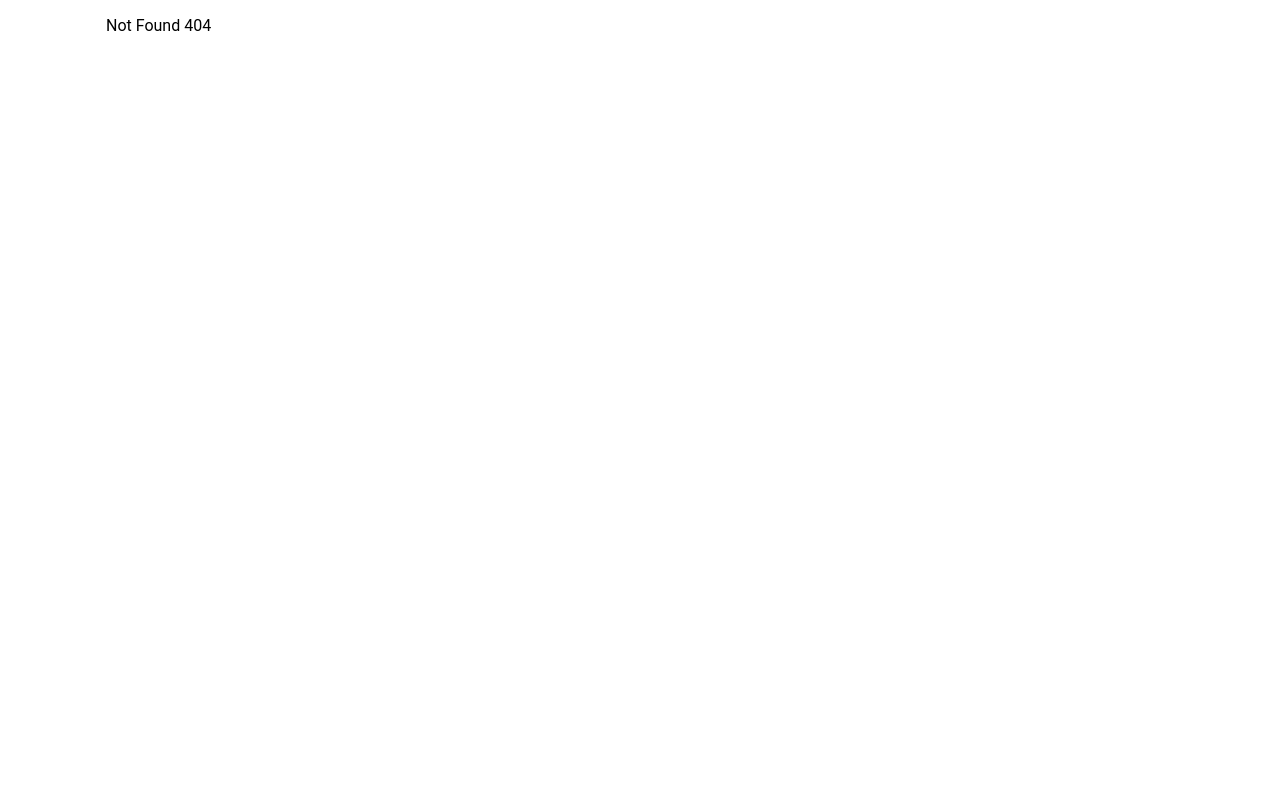
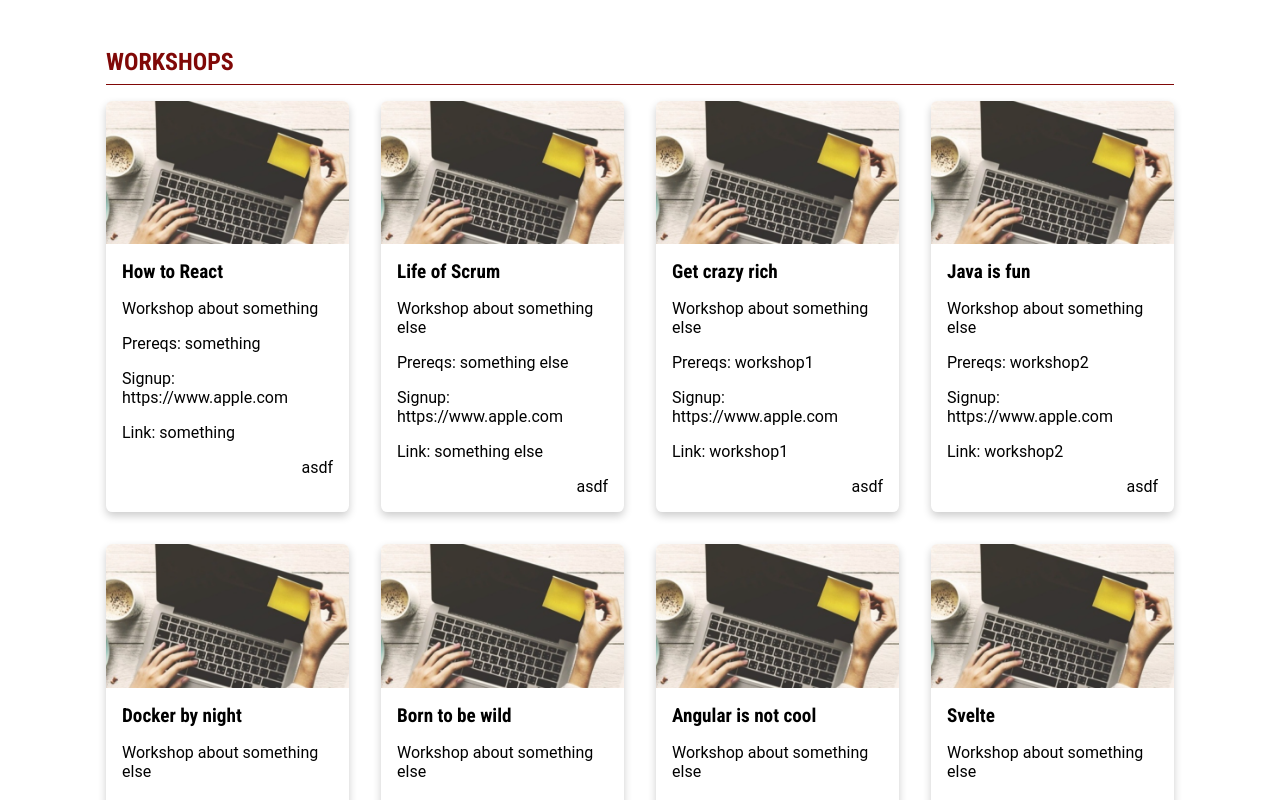
Before and after one commit to mBrandt85/cts22, a React (Create React App) app: page /workshops in a window 1280 px wide. Before the commit this address had no page. Shown: the top 800 px of the page. Built offline with nearby package versions, Linux system fonts and the light colour scheme.

Commit message:
Data added WO style'ing

```diff
--- a/src/App.tsx
+++ b/src/App.tsx
@@ -5,6 +5,8 @@ import { useUi } from './providers/ui-provider'
 import useMediaQuery from './hooks/media-query'
 import Home from './pages/home'
 import News from './pages/news'
+import Schedule from './pages/schedule'
+import Workshops from './pages/workshops'
 import NotFound from './pages/not-found'
 import styled from 'styled-components'
 import Talks from './pages/talks'
@@ -27,6 +29,8 @@ export default function App() {
       <Route path="/" element={<Home />} />
       <Route path="/news" element={<News />} />
       <Route path="/talks" element={<Talks />} />
+      <Route path="/workshops" element={<Workshops />} />
+      <Route path="/schedule" element={<Schedule />} />
       <Route path="*" element={<NotFound />} />
     </Routes>
 
--- a/src/components/menu.tsx
+++ b/src/components/menu.tsx
@@ -63,7 +63,8 @@ export default function Menu() {
       <MenuItem route="/" text="Home" />
       <MenuItem route="/" text="Schedule" />
       <MenuItem route="/talks" text="Speakers" />
-      <MenuItem route="/" text="Workshops" />
+      <MenuItem route="/workshops" text="Workshops" />
+      <MenuItem route="/schedule" text="Schedule" />
       <MenuItem route="/news" text="News" />
     </StyledMenu>
   )
--- a/src/data/index.ts
+++ b/src/data/index.ts
@@ -6,6 +6,8 @@ import rawNews from './news.json';
 import rawTalks from './talks.json';
 import rawSchedule from './schedule.json';
 import rawKeynotes from './keynotes.json';
+import scheduleOverview from './schedule_overview.json';
+
 
 function makeReadonly<T>(array: readonly T[]): readonly T[] {
   return array;
@@ -39,7 +41,7 @@ export type News = ReturnType<typeof getNews>[number];
 export type Room = ReturnType<typeof getRooms>[number];
 export type Talk = ReturnType<typeof getTalks>[number];
 export type Schedule = ReturnType<typeof getSchedule>;
-export type Slot = Schedule[number];
+export type ScheduleOverview = ReturnType<typeof getScheduleOverview>;
 export type Speaker = Talk['speakers'][number];
 
 export function getDateFromString(dateString: string) {
@@ -58,8 +60,16 @@ export function getRooms() {
   });
 }
 
+export function getAllRooms() {
+  return makeReadonly(rooms)
+}
+
 export function getWorkshops() {
   return makeReadonly(workshops);
+}
+
+export function getScheduleOverview() {
+  return makeReadonly(scheduleOverview);
 }
 
 export function getAula() {
--- /dev/null
+++ b/src/data/schedule_overview.json
@@ -0,0 +1,9 @@
+[
+  { "time": "11.45 - 12.00", "text": "Welcome to CTS 2022" },
+  { "time": "12:00 - 13:00", "text": "Keynote Johan Johansson" },
+  { "time": "13:00 - 14:00", "text": "Lunch" },
+  { "time": "14:00 - 14:45", "text": "Talk about AI and ML" },
+  { "time": "14:45 - 15:00", "text": "Presentations" },
+  { "time": "15:00 - 16:30", "text": "Presentations" },
+  { "time": "16:30 - 16:50", "text": "Presentations" }
+]
--- a/src/data/workshops.json
+++ b/src/data/workshops.json
@@ -1,65 +1,65 @@
 [
     {
-    "id": 0,
-        "title": "workshop1",
+        "title": "How to React",
         "description": "Workshop about something",
         "prereqs": "something",
         "linktoMeeting": "https://www.google.com",
-        "signuplink": "https://www.apple.com"
+        "signuplink": "https://www.apple.com",
+        "image": "workshop-thin.png"
     },
     {
-        "id": 1,
-        "title": "workshop2",
+        "title": "Life of Scrum",
         "description": "Workshop about something else",
         "prereqs": "something else",
         "linktoMeeting": "https://www.google.com",
-        "signuplink": "https://www.apple.com"
+        "signuplink": "https://www.apple.com",
+        "image": "workshop-thin.png"
     },
     {
-        "id": 2,
-        "title": "workshop3",
+        "title": "Get crazy rich",
         "description": "Workshop about something else",
         "prereqs": "workshop1",
         "linktoMeeting": "https://www.google.com",
-        "signuplink": "https://www.apple.com"
+        "signuplink": "https://www.apple.com",
+        "image": "workshop-thin.png"
     },
     {
-        "id": 3,
-        "title": "workshop4",
+        "title": "Java is fun",
         "description": "Workshop about something else",
         "prereqs": "workshop2",
         "linktoMeeting": "https://www.google.com",
-        "signuplink": "https://www.apple.com"
+        "signuplink": "https://www.apple.com",
+        "image": "workshop-thin.png"
     },
     {
-        "id": 4,
-        "title": "workshop5",
+        "title": "Docker by night",
         "description": "Workshop about something else",
         "prereqs": "something else",
         "linktoMeeting": "https://www.google.com",
-        "signuplink": "https://www.apple.com"
+        "signuplink": "https://www.apple.com",
+        "image": "workshop-thin.png"
     },{
-        "id": 5,
-        "title": "workshop6",
+        "title": "Born to be wild",
         "description": "Workshop about something else",
         "prereqs": "something else",
         "linktoMeeting": "https://www.google.com",
-        "signuplink": "https://www.apple.com"
+        "signuplink": "https://www.apple.com",
+        "image": "workshop-thin.png"
     },
     {
-        "id": 6,
-        "title": "workshop7",
+        "title": "Angular is not cool",
         "description": "Workshop about something else",
         "prereqs": "something else",
         "linktoMeeting": "https://www.google.com",
-        "signuplink": "https://www.apple.com"
+        "signuplink": "https://www.apple.com",
+        "image": "workshop-thin.png"
     },
     {
-        "id": 7,
-        "title": "workshop8",
+        "title": "Svelte",
         "description": "Workshop about something else",
         "prereqs": "workshop7",
         "linktoMeeting": "https://www.google.com",
-        "signuplink": "https://www.apple.com"
+        "signuplink": "https://www.apple.com",
+        "image": "workshop-thin.png"
     }
 ]
--- a/src/pages/home.tsx
+++ b/src/pages/home.tsx
@@ -1,3 +1,5 @@
+import { FaHome } from 'react-icons/fa';
+
 import Layout from "../components/layout"
 import { Title } from "../components/typography"
 import Logo from '../assets/logo-red.svg'
@@ -5,6 +7,8 @@ import { getNews } from "../data"
 import NewsItem from "../components/news-item"
 import styled from "styled-components"
 import { Link } from "react-router-dom"
+import { getScheduleOverview } from  '../data'
+import { getAllRooms } from  '../data'
 
 const StyledHeader = styled.div`
   display: flex;
@@ -14,6 +18,8 @@ const StyledHeader = styled.div`
 
 export default function Home() {
   const news = getNews()
+  const schedule = getScheduleOverview()
+  const rooms = getAllRooms()
 
   return (
     <Layout title="Hem">
@@ -28,6 +34,13 @@ export default function Home() {
       <Title size="1.5rem" margin="2rem 0 1rem 0">Welcome to CTS 2022</Title>
       <p>You partake at CTS 2022 either from your home or together with colleagues at prepared locations. Information about locations at your office will come from your local CTS project manager well before the event.</p>
       <p>CTS 2022 will be live streamed through four different YouTube channels aka rooms. You see all common activities in a separate room called 'Aula Imaginarium'. Such as keynotes, interviews, small talk and break activities. The presentations, on the other hand, are broadcast in separate rooms according to the <Link to="/schedule">detailed schedule</Link></p>
+      <Title size="1.5rem" margin="2rem 0 1rem 0">Rooms</Title>
+      {rooms.map((room)=>  <a href={room.url}>
+          <FaHome color="#800807" size={30}/>
+          {room.name.toUpperCase()}
+        </a>)}
+      <Title size="1.5rem" margin="2rem 0 1rem 0">Schedule overview</Title>
+      {schedule.map((s) => <p>{s.time} {s.text}</p>)}
     </Layout>
   )
 }
--- /dev/null
+++ b/src/pages/schedule.tsx
@@ -0,0 +1,25 @@
+import { FaHome } from 'react-icons/fa';
+
+import Layout from "../components/layout"
+import { Title } from "../components/typography"
+import { getNews } from "../data"
+import NewsItem from "../components/news-item"
+import styled from "styled-components"
+import { Link } from "react-router-dom"
+import { getSchedule } from  '../data'
+
+const StyledHeader = styled.div`
+  display: flex;
+  justify-content: space-between;
+  font-family: 'Roboto Condensed';
+`
+
+export default function Schedule() {
+  const schedule = getSchedule()
+
+  return (
+    <Layout title="Schedule">
+       <Title size="1.5rem" margin="2rem 0 1rem 0">Schedule</Title>
+    </Layout>
+  )
+}
--- /dev/null
+++ b/src/pages/workshops.tsx
@@ -0,0 +1,31 @@
+import { Card, CardAction, CardContent, CardImage, CardTitle, CardTracks, CardTracksItem } from "../components/card";
+import { Grid, GridItem } from "../components/grid";
+import Layout from "../components/layout";
+import { Title } from "../components/typography";
+import { getWorkshops } from "../data";
+
+export default function Talks() {
+  const workshops = getWorkshops()
+
+  return (
+    <Layout title="Workshops">
+      <Title size="1.5rem" margin="2rem 0 1rem 0">Workshops</Title>
+      <Grid>
+        {workshops.map( (workshop , workshopsKey) => (
+            <GridItem key={workshopsKey}>
+              <Card>
+                <img src={require(`../assets/images/${workshop.image}`)} alt={workshop.title} />
+                <CardTitle>{workshop.title}</CardTitle>
+                <CardContent>{workshop.description}</CardContent>
+                <CardContent>{`Prereqs: ${workshop.prereqs}`}</CardContent>
+                <CardContent>{`Signup: ${workshop.signuplink}`}</CardContent>
+                <CardContent>{`Link: ${workshop.prereqs}`}</CardContent>
+                <CardAction>asdf</CardAction>
+              </Card>
+            </GridItem>
+          )
+        )}
+      </Grid>
+    </Layout>
+  )
+}
```
Also changed, not shown: src/assets/images/workshop-thin.png (added), src/assets/images/workshop.png (added).
